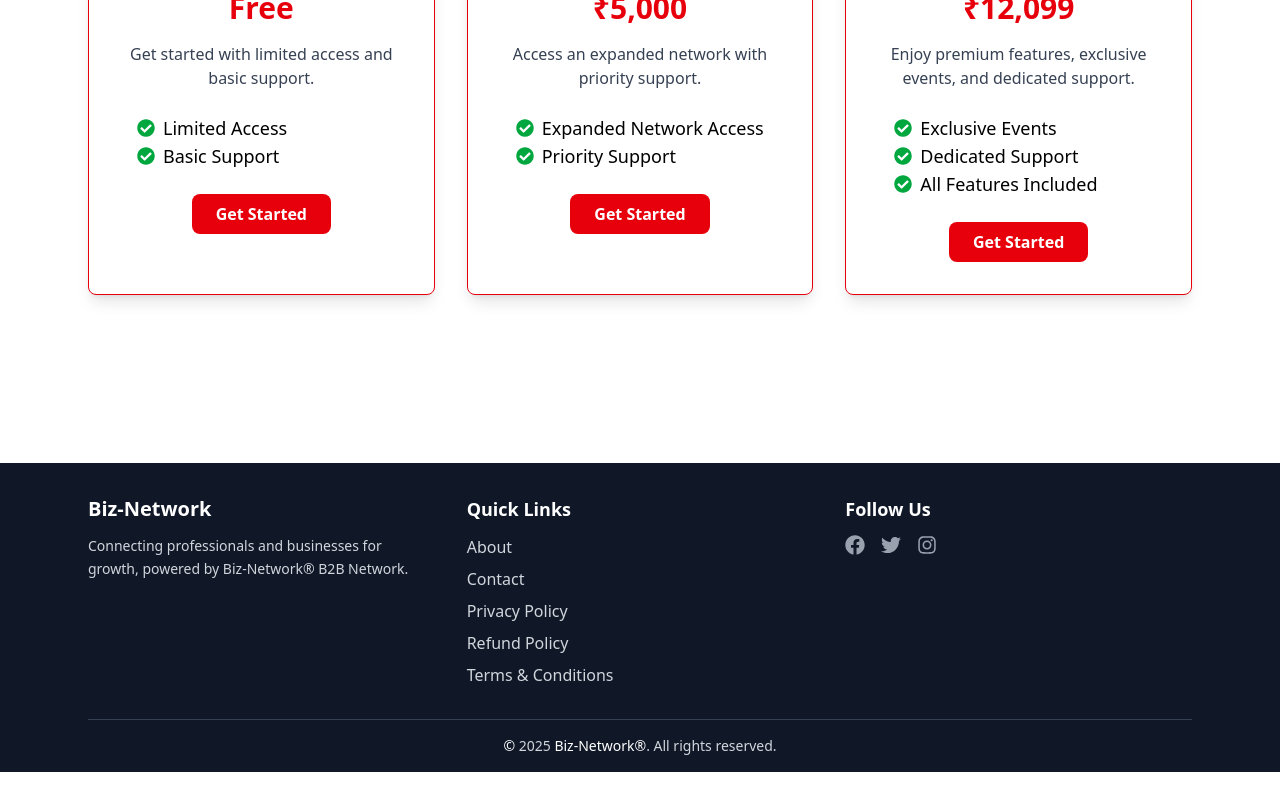
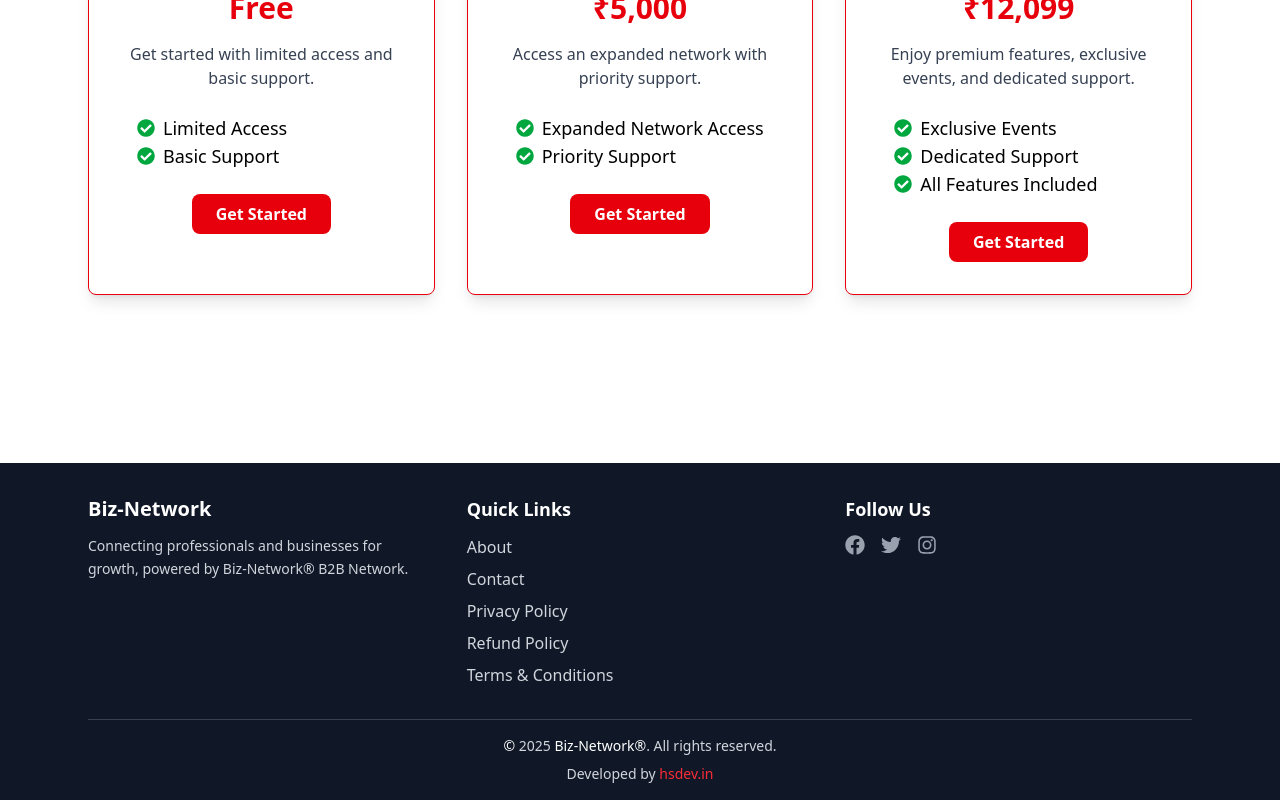
Before and after one commit to sushmasri1906/bizz-network, a Next.js app: page / in a window 1280 px wide. Shown: the part 2916-3716 px from the top of the page. Before the commit the page ends 3688 px from the top, so only its background shows below. Built offline with nearby package versions, Linux system fonts and the light colour scheme.

Commit message:
footer updated

```diff
--- a/src/components/common/Footer.tsx
+++ b/src/components/common/Footer.tsx
@@ -100,6 +100,15 @@ const Footer = () => {
 							<span className="text-white">Biz-Network®</span>. All rights
 							reserved.
 						</p>
+						<p className="mt-2">
+							Developed by{" "}
+							<Link
+								href="https://www.hsdev.in/"
+								target="_blank"
+								className="text-red-500 hover:text-red-400 ">
+								hsdev.in
+							</Link>
+						</p>
 					</motion.div>
 				</div>
 			</div>
```
